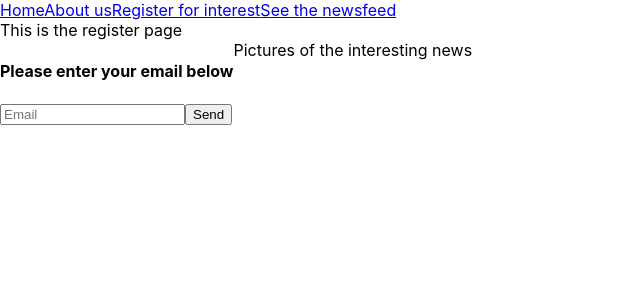
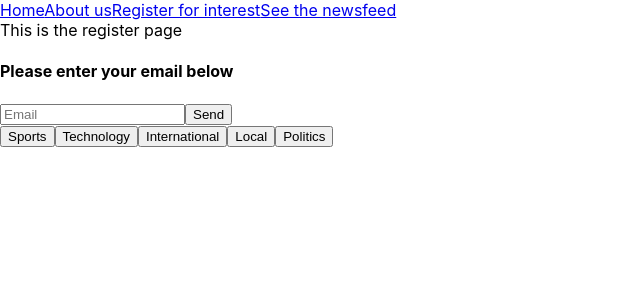
Before and after one commit to SebastianG9912/submission-task, a React (Create React App) app: page /register in a window 1280 px wide. Shown: the top 300 px of the page, without its empty margins (0-640 px from the left). Built offline with nearby package versions, Linux system fonts and the light colour scheme.

Commit message:
Usestate will add and remove chosen news from form

```diff
--- a/src/components/Form.jsx
+++ b/src/components/Form.jsx
@@ -1,25 +1,59 @@
 import React, {useState} from "react"
 
-const Form = ({allNews}) =>{
+
+//const allNews = ["sports", "technology", "international", "local", "politics"]
+
+
+
+const Form = () =>{
+    const [name, setName] = useState("")
+    const [allNews, setAllNews] = useState([])
+
+    const handleNews = (event, news) =>{
+        const newNews = [...allNews]
+        const found = newNews.includes(news)
+        console.log(found)
+        console.log(allNews)
+        if(found){
+            const index = newNews.indexOf(news)
+            newNews.splice(index, 1);
+        }else{
+            newNews.push(news)
+        }
+        console.log(allNews)
+        setAllNews(newNews)
+    }
+
     return(
     <div style={{
         display:"flex"
     }}>
+
         <form>
             <h4>Please enter your email below</h4>
             <input type="text" placeholder="Email"/>
-            <button>Send</button>
+            <button type="button">Send</button>
+            <div>
+                <button type="button" onClick={event =>{handleNews(event, "sports")}}>Sports</button>
+                <button type="button" onClick={event =>{handleNews(event, "technology")}}>Technology</button>
+                <button type="button" onClick={event =>{handleNews(event, "international")}}>International</button>
+                <button type="button" onClick={event =>{handleNews(event, "local")}}>Local</button>
+                <button type="button" onClick={event =>{handleNews(event, "politics")}}>Politics</button>
+            </div>
+
+
         </form>
 
-        <ShowCaseNews chosenNews={[]}/>
+        <ShowCaseNews chosenNews={allNews}/>
     </div>
     )
 }
 
 const ShowCaseNews = ({chosenNews}) =>{
     return(
-        <div>Pictures of the interesting news</div>
-
+        <div>
+            {chosenNews.map(item => <div>{item}</div>)}
+        </div>
     )
 }
 
```
